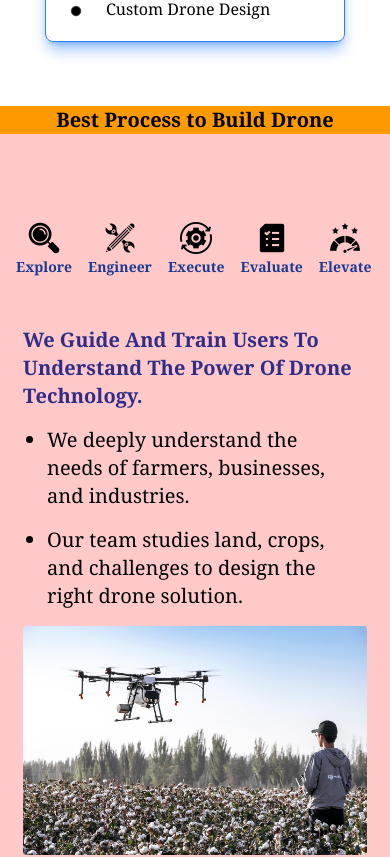
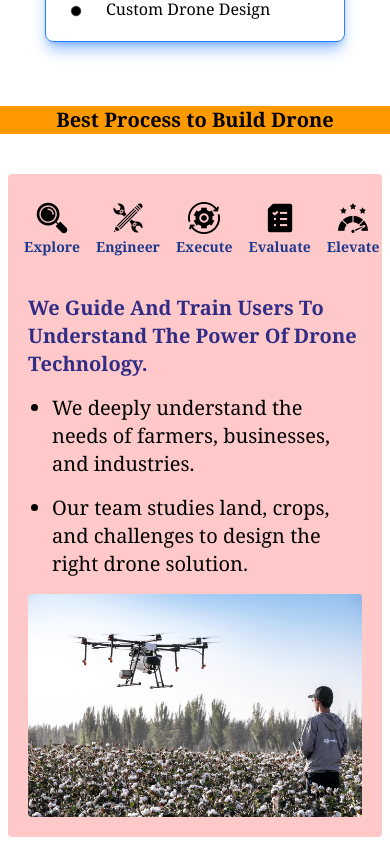
Before and after one commit to KrushnaBarhate03/React-Project, a React (Vite) app: page /service in a window 390 px wide. Shown: the part 3980-4837 px from the top of the page. Built offline with nearby package versions, Linux system fonts and the light colour scheme.

Commit message:
some changes

```diff
--- a/src/views/Services.jsx
+++ b/src/views/Services.jsx
@@ -22,10 +22,10 @@ function Services() {
       <Section heading="Best Process to Build Drone " />
 
 
-<div className="flex flex-col sm:flex-row bg-red-200">
+<div className="flex flex-col sm:flex-row bg-red-200 mt-10 m-2 rounded-sm">
 
   {/* Existing Div */}
-  <div className="sm:w-1/3 sm:mx-10 mx-2 mt-20 flex sm:flex-col flex-row ">
+  <div className="sm:w-1/3 sm:mx-10 mx-2 mt-5 flex sm:flex-col flex-row ">
 
     <div className="sm:bg-blue-100 sm:w-80 sm:rounded-sm sm:border sm:hover:bg-blue-200 sm:border-blue-500 sm:mt-6  ">
       <button type="button" className="sm:m-4 m-2" onClick={()=>SetAction(1)}>
@@ -66,7 +66,7 @@ function Services() {
 
   {/* ➡️ NEW DIV ON RIGHT SIDE */}
 
-  <div className="sm:w-5/6  mt-5 sm:mt-26 p-5 w-96   mx-auto rounded-md">
+  <div className="sm:w-5/6  mt-2 sm:mt-26 p-5    mx-auto rounded-md">
  {Action===1&&(
     <div>
     <h2 className="font-bold sm:text-3xl text-xl  font-serif text-indigo-900">We Guide And Train Users To Understand The Power Of Drone Technology.</h2>
```
